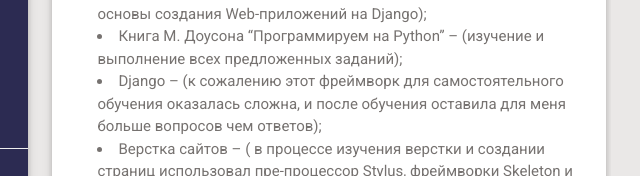
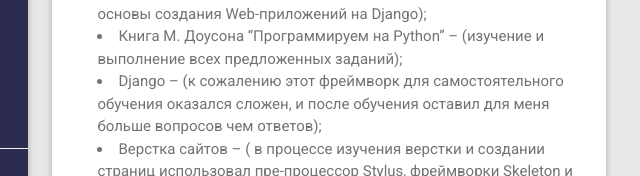
Before and after one commit to akhmetgali/akhmetgali.github.io, a plain HTML site: page index.html in a window 1280 px wide. Shown: the part 327-503 px from the top of the page, 466-1106 px from the left. Drawn offline with Linux system fonts and the light colour scheme; a web font is replaced by a local one.

Commit message:
Fixed some grammar mistakes

```diff
--- a/index.html
+++ b/index.html
@@ -210,7 +210,7 @@
                             <h4>Мои этапы самостоятельного обучения:</h4>
                           <li>Python- (изучение этой программы дает возможность понять основы создания Web-приложений на Django);</li>
                           <li>Книга М. Доусона “Программируем на Python” – (изучение и выполнение всех предложенных заданий);</li>
-                          <li>Django – (к сожалению этот фреймворк для самостоятельного обучения оказалась сложна, и после обучения оставила для меня больше вопросов чем ответов);</li>
+                          <li>Django – (к сожалению этот фреймворк для самостоятельного обучения оказался сложен, и после обучения оставил для меня больше вопросов чем ответов);</li>
                           <li>Верстка сайтов – ( в процессе изучения верстки и создании страниц использовал пре-процессор Stylus, фреймворки Skeleton и Furtive CSS).</li>
                           <li>Савин Р. “Тестирование дот ком” - (изучение этой литературы позволило мне приобрести опыт тестирования сайтов, итогом изучения этой области стали несколько проектов в качестве тестового задания при устройстве на работу).</li>
                           <li>Ruby и Rails – (на сегодня, эти инструменты для меня являются самыми доступными платформами для изучения программирования, именно поэтому сейчас я активно изучаю Ruby и Rails).</li>
```
